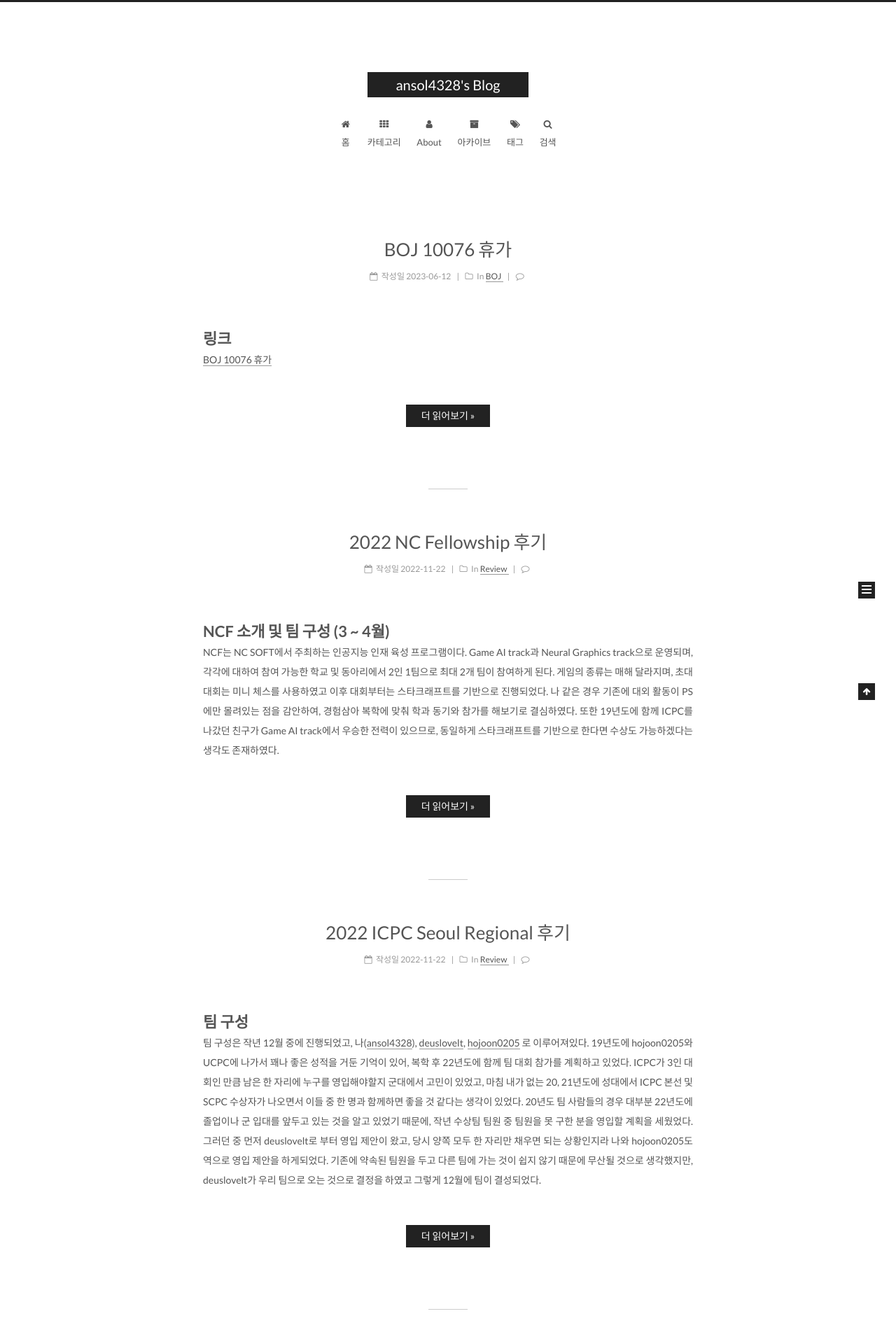
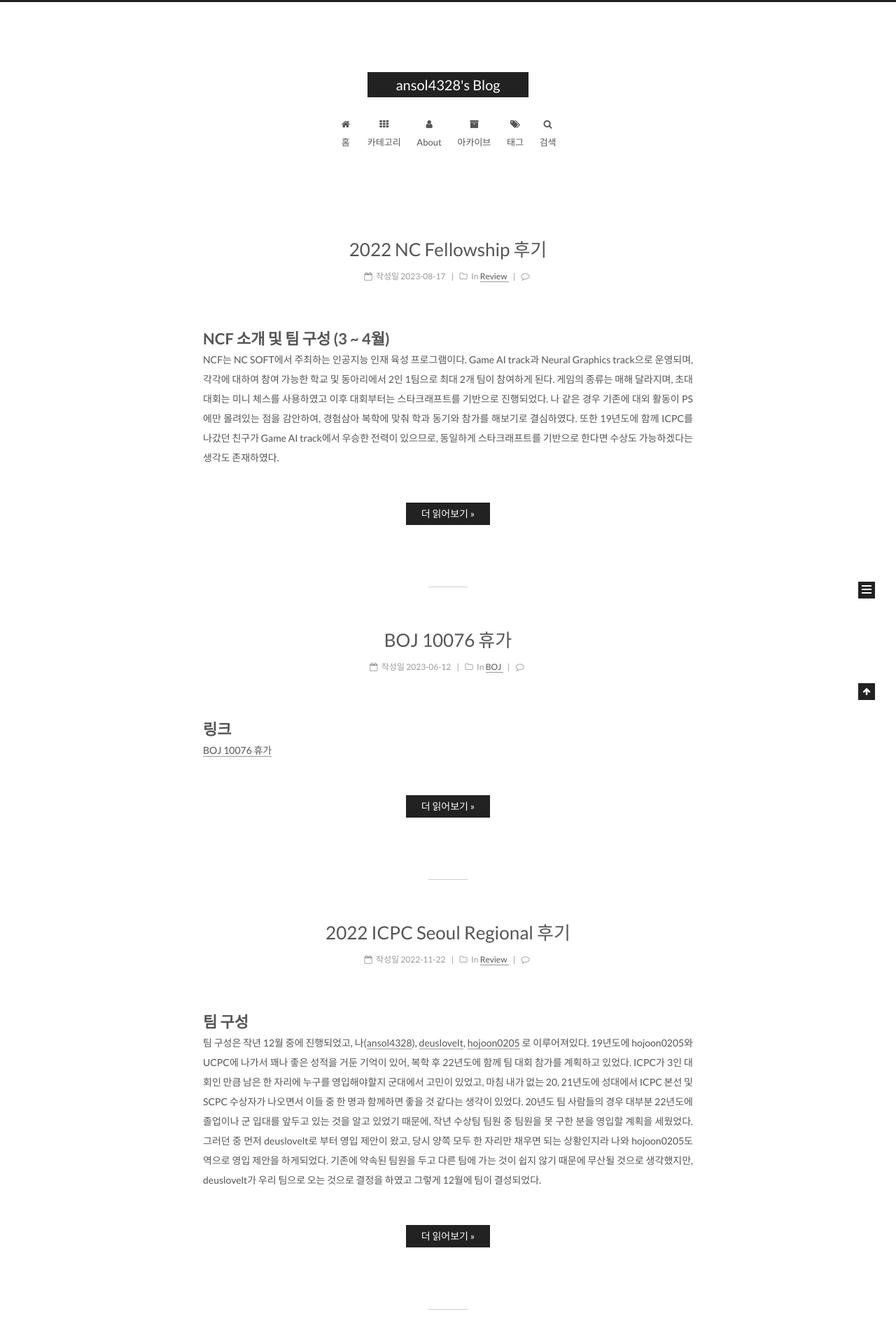
Before and after one commit to ansol4328/ansol4328.github.io, a Jekyll site: the page built from index.html, in a window 1280 px wide. Shown: the top 1920 px of the page at 70% size. Built offline with Jekyll 4.4.1, drawn with Linux system fonts in a browser that asks for light colours; the list of posts is cut into pages by our own code; comment, search, counter and statistics services are not loaded.

Commit message:
fix post date

```diff
--- a/_posts/2023-08-17-NCF-2022-Review.md
+++ b/_posts/2023-08-17-NCF-2022-Review.md
@@ -1,6 +1,6 @@
 ---
 title: 2022 NC Fellowship 후기
-date: 2022-11-22
+date: 2023-08-17
 description:
 categories:
  - Review
```
